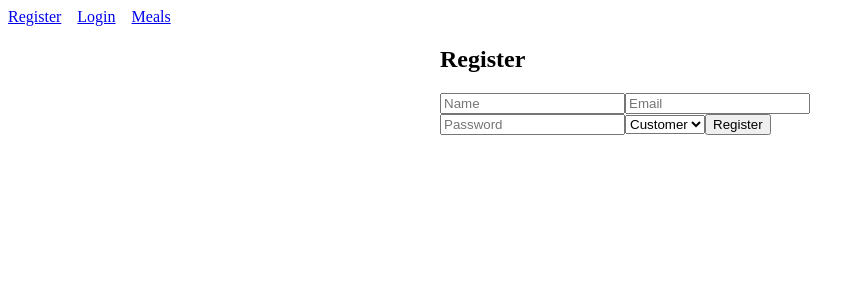
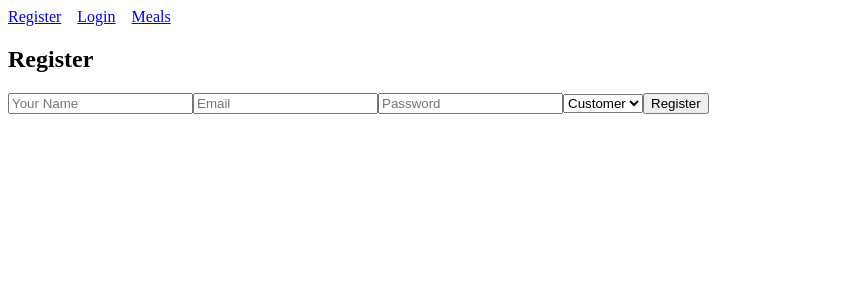
Before and after one commit to pbain63/food-delivery-app, a React (Vite) app in the folder client/: page /register in a window 1280 px wide. Shown: the top 300 px of the page, without its empty margins (0-865 px from the left). Built offline with nearby package versions, Linux system fonts and the light colour scheme.

Commit message:
Update register page for properly working

```diff
--- a/client/src/pages/RegisterPage.jsx
+++ b/client/src/pages/RegisterPage.jsx
@@ -1,82 +1,57 @@
 import { useState } from "react";
-import { useNavigate } from "react-router-dom";
+import { useAuth } from "../contexts/AuthContext";
 
-function RegisterPage() {
-  const [form, setForm] = useState({
-    name: "",
-    email: "",
-    password: "",
-    role: "customer",
-  });
-  const [error, setError] = useState("");
-  const navigate = useNavigate();
+export default function RegisterPage() {
+  const { register } = useAuth();
+  const [email, setEmail] = useState("");
+  const [password, setPassword] = useState("");
+  const [role, setRole] = useState("customer");
+  const [name, setName] = useState("");
 
-  const handleChange = (e) => {
-    setForm({ ...form, [e.target.name]: e.target.value });
-  };
-
-  const handleSubmit = async (e) => {
+  async function handleSubmit(e) {
     e.preventDefault();
-    setError("");
-
     try {
-      const res = await fetch("http://localhost:5000/api/register", {
-        method: "POST",
-        headers: { "Content-Type": "application/json" },
-        body: JSON.stringify(form),
-      });
-
-      const data = await res.json();
-
-      if (!res.ok) {
-        setError(data.error || "Registration failed");
-      } else {
-        localStorage.setItem("token", data.token);
-        navigate("/meals");
+      await register(email, password, role, name);
+    } catch (err) {
+      console.error("Registration failed:", err);
     }
-    } catch (err) {
-      console.error(err);
-
-      setError("Something went wrong");
   }
-  };
 
   return (
-    <div style={{ maxWidth: "400px", margin: "auto" }}>
+    <form onSubmit={handleSubmit}>
       <h2>Register</h2>
-      {error && <p style={{ color: "red" }}>{error}</p>}
-      <form onSubmit={handleSubmit}>
+
       <input
-          name="name"
-          placeholder="Name"
-          value={form.name}
-          onChange={handleChange}
+        type="text"
+        placeholder="Your Name"
+        value={name}
+        onChange={(e) => setName(e.target.value)}
         required
       />
+
       <input
-          name="email"
+        type="email"
         placeholder="Email"
-          value={form.email}
-          onChange={handleChange}
+        value={email}
+        onChange={(e) => setEmail(e.target.value)}
         required
       />
+
       <input
         type="password"
-          name="password"
         placeholder="Password"
-          value={form.password}
-          onChange={handleChange}
+        value={password}
+        onChange={(e) => setPassword(e.target.value)}
         required
       />
-        <select name="role" value={form.role} onChange={handleChange}>
+
+      <select value={role} onChange={(e) => setRole(e.target.value)} required>
         <option value="customer">Customer</option>
         <option value="provider">Provider</option>
         <option value="delivery">Delivery</option>
       </select>
+
       <button type="submit">Register</button>
     </form>
-    </div>
   );
 }
-
-export default RegisterPage;
```
Lines whose indentation alone changed are shown as unchanged.
